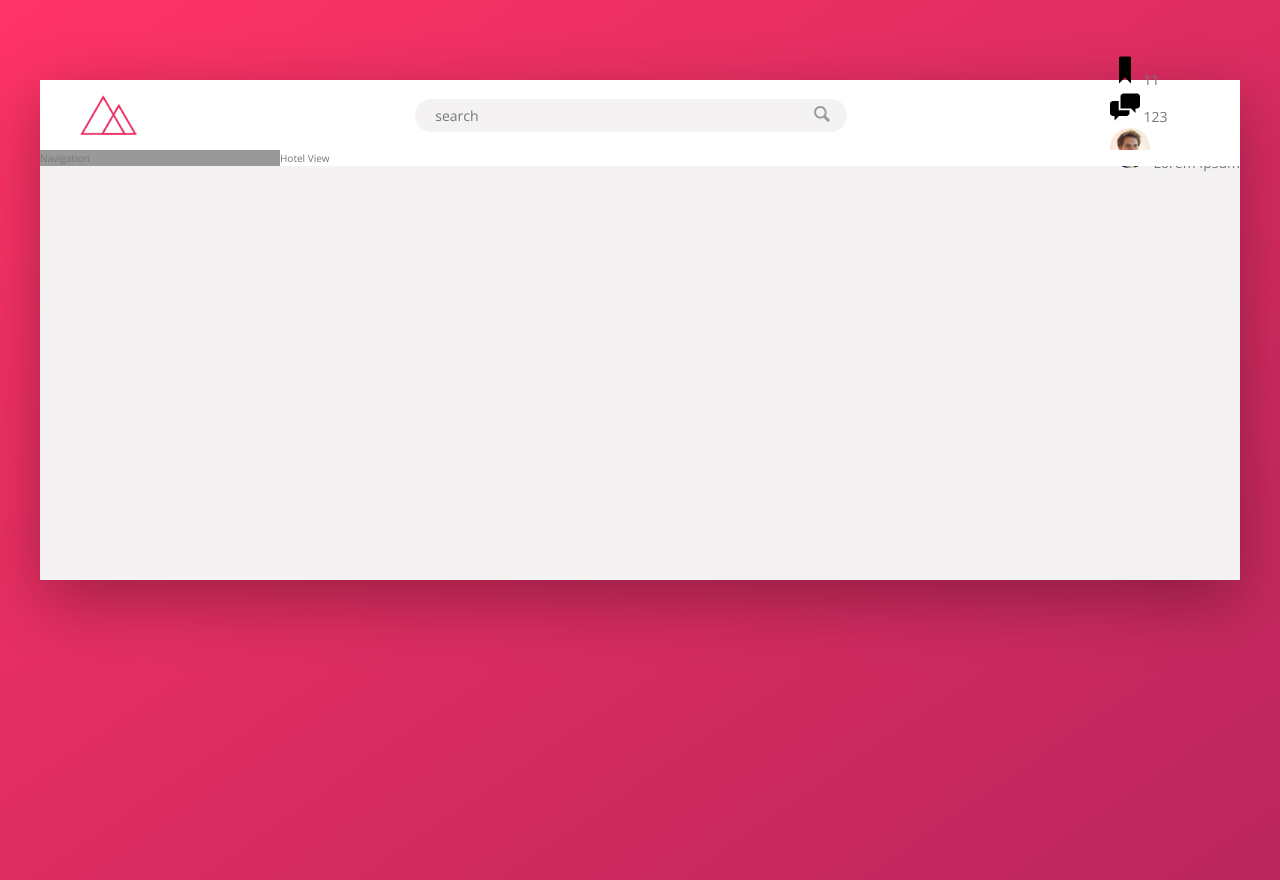
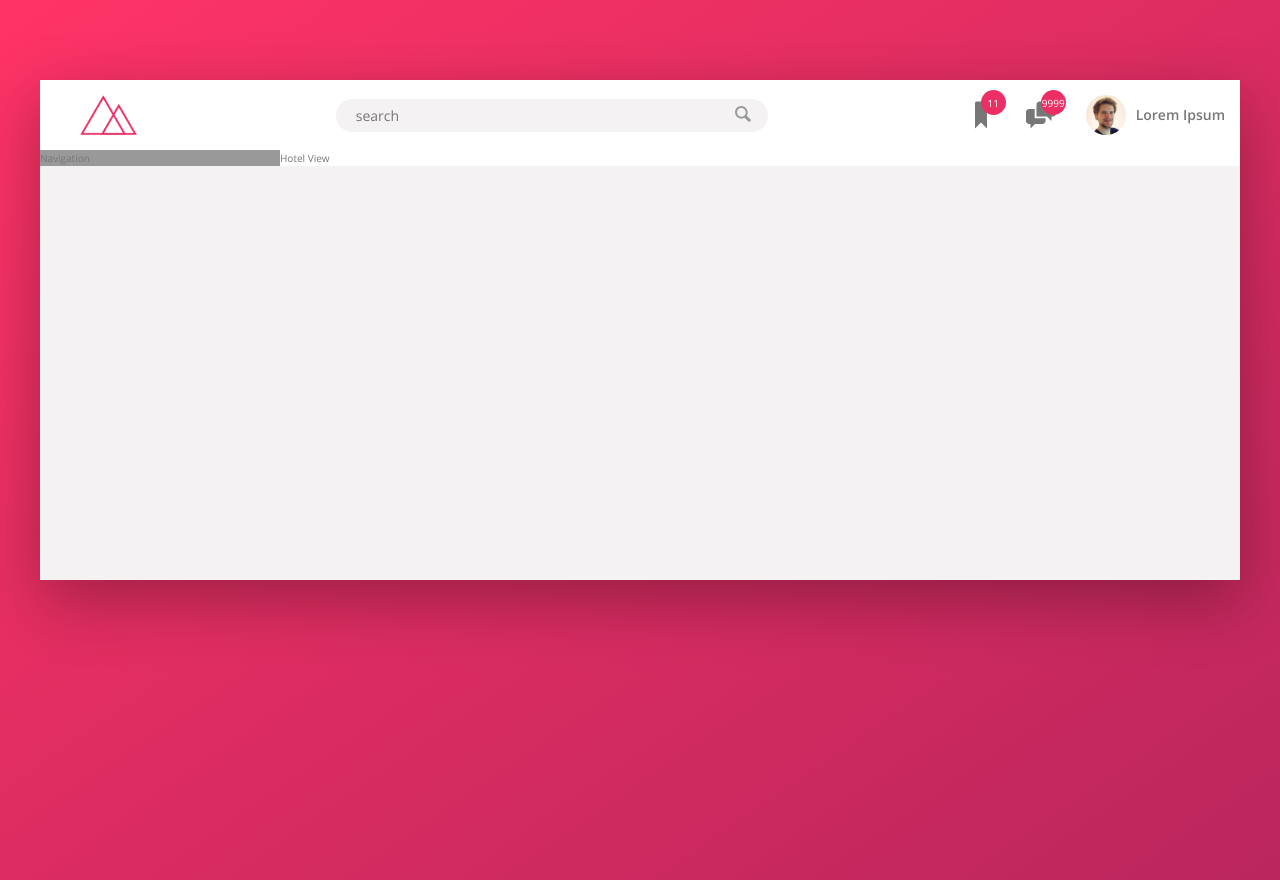
Before and after one commit to paulinapawelczyk/booking-page, a website: page index.html in a window 1280 px wide. Drawn offline with nearby package versions, Linux system fonts and the light colour scheme.

Commit message:
Feat: Add css for navigation user element

```diff
--- a/css/style.css
+++ b/css/style.css
@@ -106,15 +106,53 @@ body {
   fill: var(--color-grey-dark-3);
 }
 
+.user-nav {
+  display: flex;
+  align-items: center;
+  align-self: stretch;
+}
+.user-nav > * {
+  cursor: pointer;
+  padding: 0 1.5rem;
+  height: 100%;
+  display: flex;
+  align-items: center;
+}
+.user-nav > *:hover {
+  background-color: var(--color-grey-light-2);
+}
+.user-nav__icon_box {
+  position: relative;
+}
 .user-nav__icon {
   height: 3rem;
   width: 3rem;
+  fill: var(--color-grey-dark-2);
+}
+.user-nav__notif {
+  font-size: 1rem;
+  width: 2.5rem;
+  height: 2.5rem;
+  border-radius: 50%;
+  background-color: var(--color-primary);
+  color: #fff;
+  position: absolute;
+  top: 1rem;
+  right: 0.5rem;
+  display: flex;
+  justify-content: center;
+  align-items: center;
 }
 .user-nav__admin-photo {
   height: 4rem;
   width: 4rem;
   border-radius: 50%;
 }
+.user-nav__admin-name {
+  margin-left: 1rem;
+  font-weight: bold;
+}
+
 .container {
   max-width: 120rem;
   margin: 8rem auto;
--- a/index.html
+++ b/index.html
@@ -35,7 +35,7 @@
                     <svg class="user-nav__icon">
                         <use xlink:href='img/sprite.svg#icon-chat'></use>
                     </svg>
-                    <span class="user-nav__notif">123</span>
+                    <span class="user-nav__notif">9999</span>
                 </div>
                 <div class="user-nav__admin">
                     <img src="img/user.jpg" alt="Admin photo" class="user-nav__admin-photo">
```
